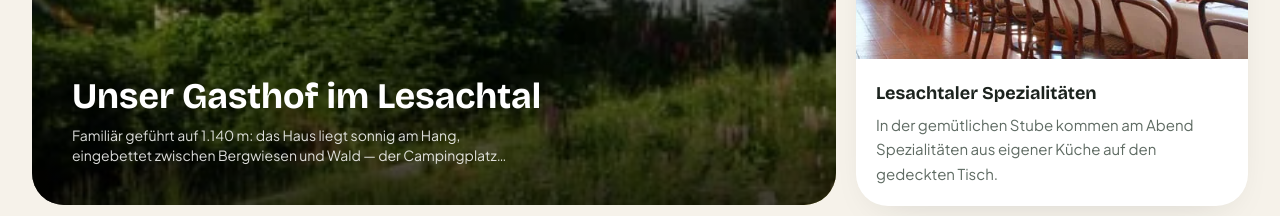
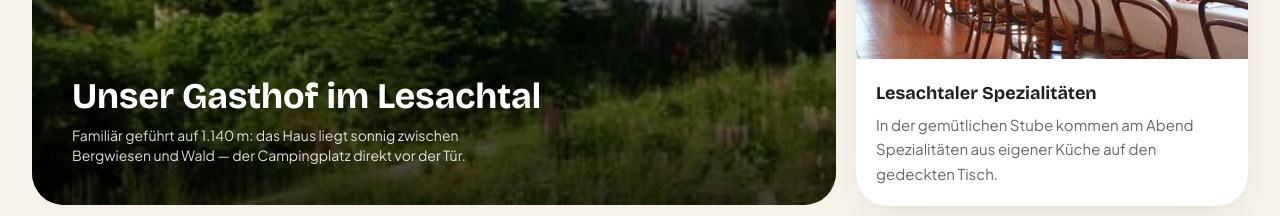
Before and after one commit to Lellino-Elias/gasthof-luggau-camping-demo, a Next.js app: page / in a window 1280 px wide. Shown: the part 1780-1996 px from the top of the page. Built offline with nearby package versions, Linux system fonts and the light colour scheme.

Commit message:
gasthof-luggau — campsite demo 2026-06-14 23:00:36

```diff
--- a/src/content/campsites/gasthof-luggau.ts
+++ b/src/content/campsites/gasthof-luggau.ts
@@ -88,7 +88,7 @@ const gasthofLuggau: CampsiteConfig = {
     features: [
       {
         title: "Unser Gasthof im Lesachtal",
-        text: "Familiär geführt auf 1.140 m: das Haus liegt sonnig am Hang, eingebettet zwischen Bergwiesen und Wald — der Campingplatz beginnt direkt vor der Tür.",
+        text: "Familiär geführt auf 1.140 m: das Haus liegt sonnig zwischen Bergwiesen und Wald — der Campingplatz direkt vor der Tür.",
         image: { src: `${IMG}/gallery-96d10c2ee0.webp`, alt: "Gasthof Luggau am sonnigen Berghang über Maria Luggau, umgeben von Bergwiesen und Wald" },
       },
       {
```
